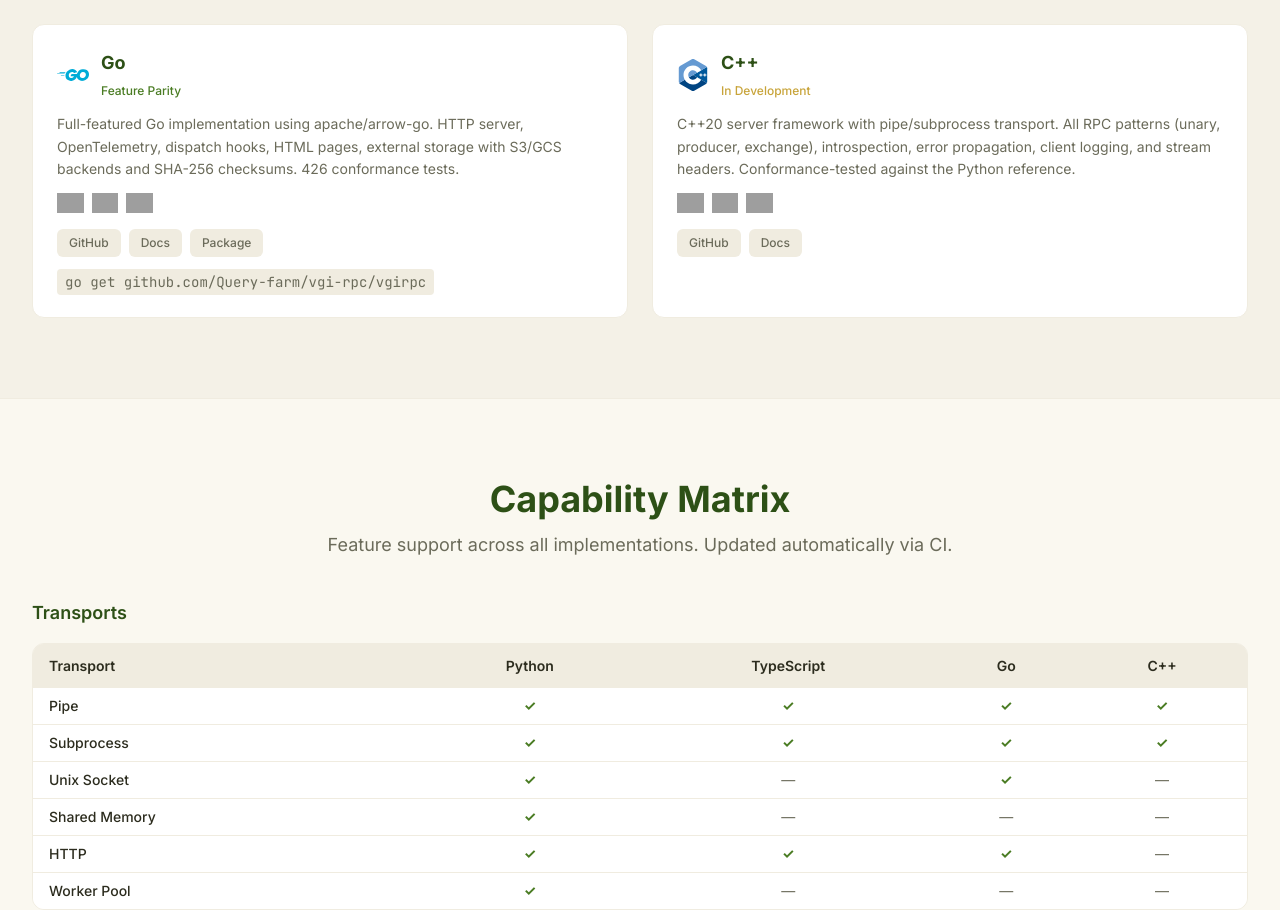
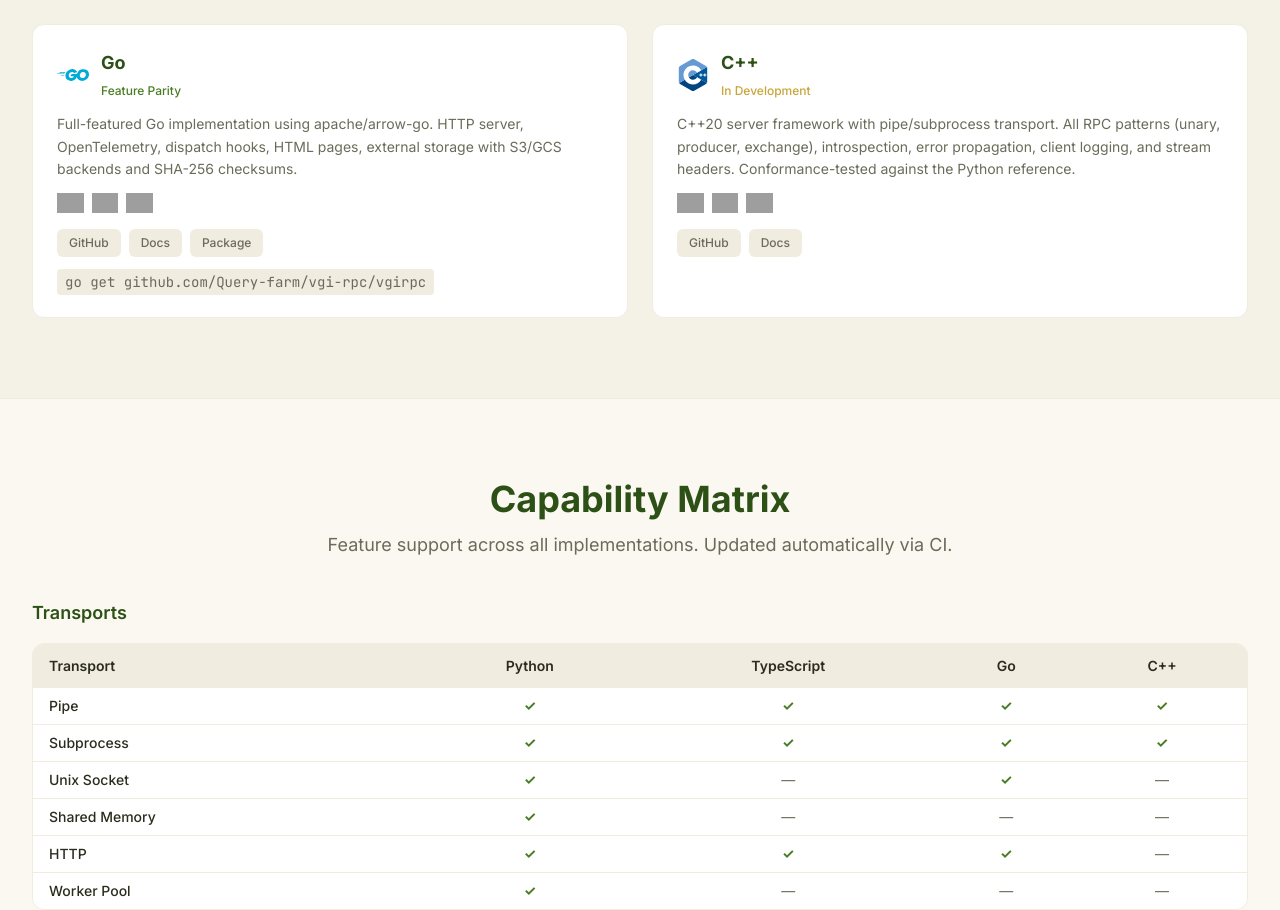
Before and after one commit to Query-farm/vgi-rpc-website, an Astro site: page / in a window 1280 px wide. Shown: the part 6180-7090 px from the top of the page. Built offline with nearby package versions, Linux system fonts and the light colour scheme; Astro itself is replaced by a stand-in of ours; grey boxes are pictures that could not be loaded.

Commit message:
Remove test count from Go language card description
Co-Authored-By: Claude Opus 4.6 (1M context) <noreply@anthropic.com>

```diff
--- a/src/components/LanguageCards.astro
+++ b/src/components/LanguageCards.astro
@@ -28,7 +28,7 @@ const languages = [
     name: 'Go',
     status: 'Feature Parity',
     statusColor: 'text-farm-green-field',
-    description: 'Full-featured Go implementation using apache/arrow-go. HTTP server, OpenTelemetry, dispatch hooks, HTML pages, external storage with S3/GCS backends and SHA-256 checksums. 426 conformance tests.',
+    description: 'Full-featured Go implementation using apache/arrow-go. HTTP server, OpenTelemetry, dispatch hooks, HTML pages, external storage with S3/GCS backends and SHA-256 checksums.',
     repo: 'https://github.com/Query-farm/vgi-rpc-go',
     ghSlug: 'Query-farm/vgi-rpc-go',
     docs: 'https://vgi-rpc-go.query.farm',
```
